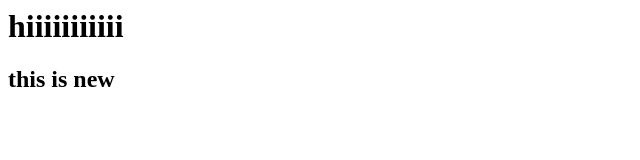
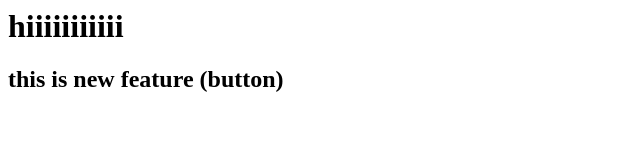
Before and after one commit to DIVYA22-MAKAER/localrepodemo, a plain HTML site: page index.html in a window 1280 px wide. Shown: the whole page, without its empty margins (0-640 px from the left). Drawn offline with Linux system fonts and the light colour scheme.

```diff
--- a/index.html
+++ b/index.html
@@ -1,2 +1,2 @@
 <h1>hiiiiiiiiiii</h1>
-<h2>this is new</h2>
+<h2>this is new feature (button)</h2>
```
